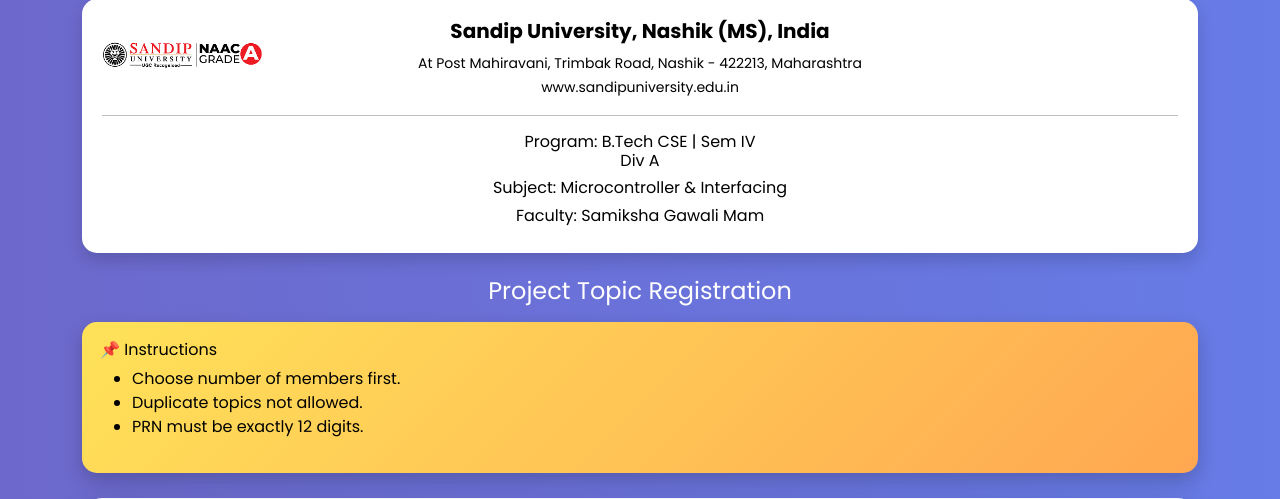
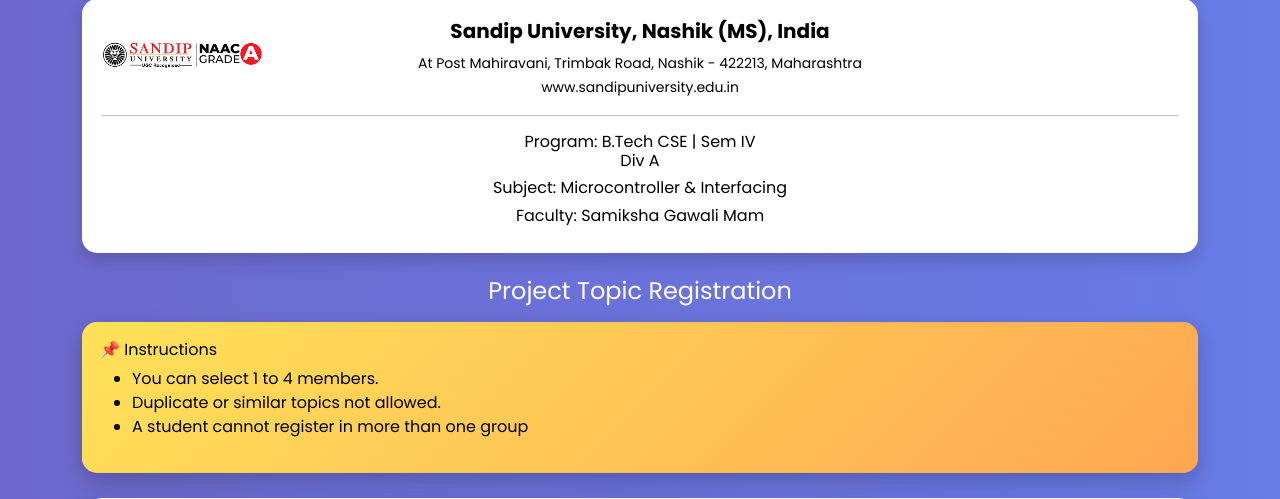
Before and after one commit to jayeshpatil2122/project-topic-registration, a Flask app: page / in a window 1280 px wide. Shown: the part 17-516 px from the top of the page. Run offline with Flask 3, Linux system fonts and the light colour scheme; data that the repository does not hold is empty; some libraries are stand-ins or nearby versions.

Commit message:
rules changed

```diff
--- a/templates/index.html
+++ b/templates/index.html
@@ -168,9 +168,10 @@
 <div class="instructions-box">
     <h6>📌 Instructions</h6>
     <ul>
-        <li>Choose number of members first.</li>
-        <li>Duplicate topics not allowed.</li>
-        <li>PRN must be exactly 12 digits.</li>
+        <li>You can select 1 to 4 members.</li>
+        <li>Duplicate or similar topics not allowed.</li>
+        <li>A student cannot register in more than one group</li>
+
     </ul>
 </div>
 
```
